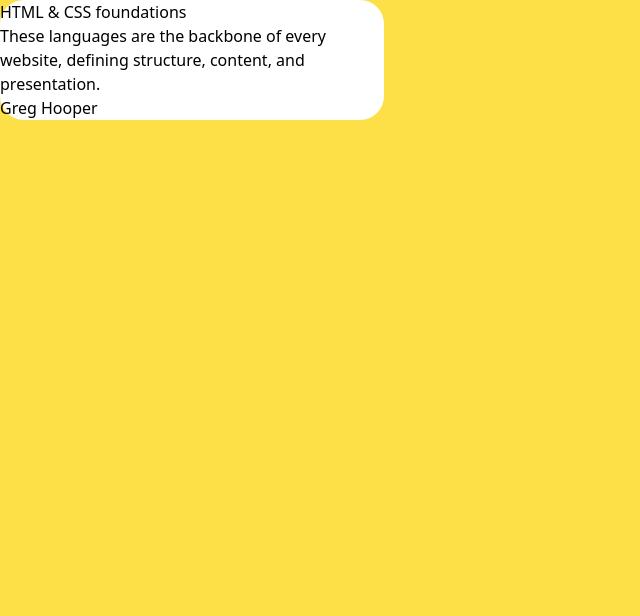
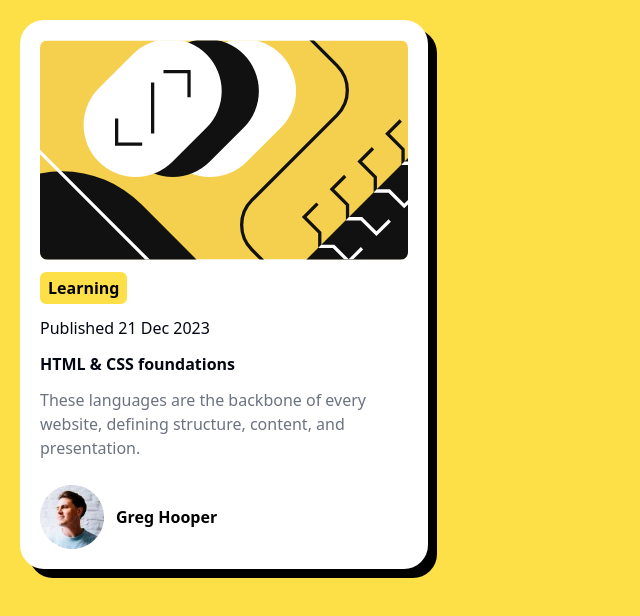
Before and after one commit to pachecx/Blog-preview-card, a website: page src/index.html in a window 1280 px wide. Shown: the whole page, without its empty margins (0-640 px from the left). Drawn offline with Linux system fonts and the light colour scheme; files whose address does not match are found by name.

Commit message:
estilizando card

```diff
--- a/src/index.html
+++ b/src/index.html
@@ -5,23 +5,38 @@
     <meta name="viewport" content="width=device-width, initial-scale=1.0" />
     <title>Blog preview card</title>
     <link href="./output.css" rel="stylesheet" />
+    <!-- <link rel="preconnect" href="https://fonts.googleapis.com" />
+    <link rel="preconnect" href="https://fonts.gstatic.com" crossorigin />
+    <link
+      href="https://fonts.googleapis.com/css2?family=Figtree:ital,wght@0,300..900;1,300..900&display=swap"
+      rel="stylesheet"
+    /> -->
   </head>
-  <body class="bg-yellow-300">
-        <main class="bg-white rounded-3xl w-96">
+  <body class="bg-yellow-300 p-5 max-w-md ">
+    <main class="bg-white rounded-3xl p-5 shadow-[9px_9px_0px_0px_rgba(0,0,0,1.1)] ">
       <div class="">
-                <img src="" alt=""/>
+        <img src="./assets//images/illustration-article.svg" alt="" class="rounded-lg w-full" />
       </div>
+
+      <div class="my-3">
+        <div class="bg-yellow-300 rounded-md inline-block py-1 px-2 mb-3">
+          <span class="font-bold">Learning</span>
+        </div>
+        <p class="text-gray-950">Published 21 Dec 2023</p>
+      </div>
+
       <div>
-                <h1 class="">HTML & CSS foundations</h1>
-                <p>
-                    These languages are the backbone of every website, defining structure, content, and presentation.
+        <h1 class="font-bold my-3 text-gray-950 hover:text-yellow-300 cursor-pointer">HTML & CSS foundations</h1>
+        <p class="text-gray-500">
+          These languages are the backbone of every website, defining structure,
+          content, and presentation.
         </p>
       </div>
 
-            <di>
-                <img src="" alt=""/>
-                <span>Greg Hooper</span>
-            </di>
+      <div class="flex items-center gap-3 mt-6">
+        <img src="./assets/images/image-avatar.webp" alt="foto do usuário" />
+        <span class="font-bold">Greg Hooper</span>
+      </div>
     </main>
   </body>
 </html>
--- a/src/input.css
+++ b/src/input.css
@@ -1,3 +1,14 @@
 @tailwind base;
 @tailwind components;
 @tailwind utilities;
+
+@import url("https://fonts.googleapis.com/css2?family=Figtree:ital,wght@0,300..900;1,300..900&display=swap");
+
+/* @layer base {
+  @font-face {
+    font-family: "Figtree", sans-serif;
+    font-optical-sizing: auto;
+    font-weight: <weight>;
+    font-style: normal;
+  }
+} */
--- a/tailwind.config.js
+++ b/tailwind.config.js
@@ -6,6 +6,7 @@ module.exports = {
     extend: {
       fontFamily: {
         sans: ["Inter var", ...defaultTheme.fontFamily.sans],
+        //figtree: ["Figtree",  sans-serif],
       },
     },
   },
```
Also changed, not shown: src/output.css. Lines whose indentation alone changed are shown as unchanged.
